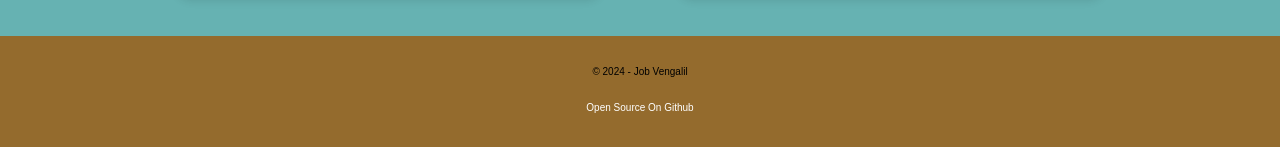
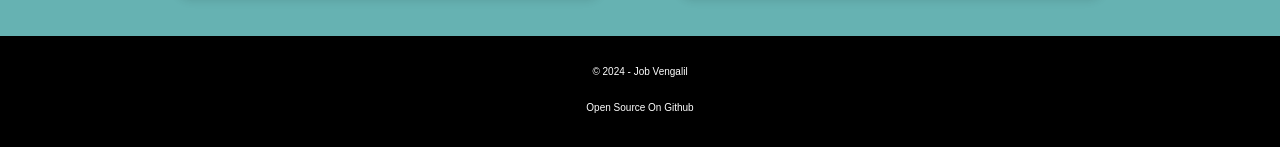
Before and after one commit to jobvengalil/jobvengalil.github.io, a plain HTML site: page index.html in a window 1280 px wide. Shown: the part 1141-1288 px from the top of the page. Drawn offline with Linux system fonts and the light colour scheme.

Commit message:
Update main.css

```diff
--- a/css/main.css
+++ b/css/main.css
@@ -254,8 +254,8 @@ header.scrolled {
 
 /* Footer styles */
 footer {
-  background-color: #946b2d;
-  color: black;
+  background-color: #000000;
+  color: white;
   padding: 20px;
   text-align: center;
 }
```
